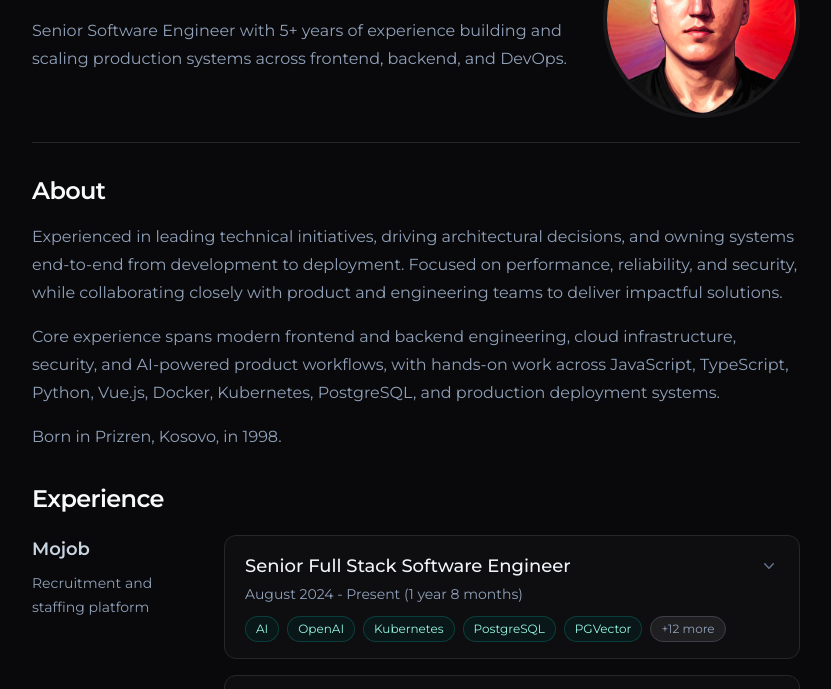
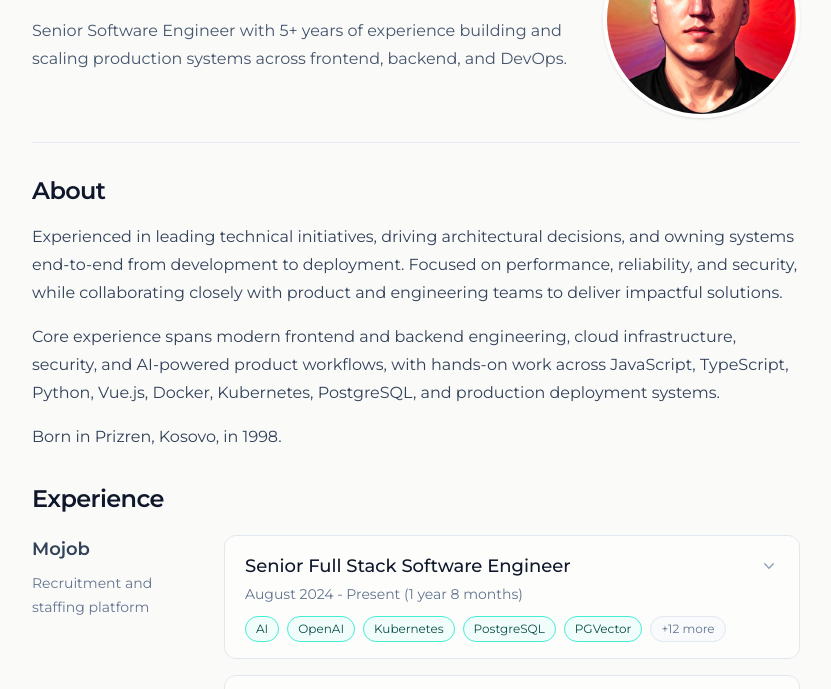
Before and after one commit to huseink/huseink.github.io, an Astro site: page / in a window 1280 px wide. Shown: the part 192-881 px from the top of the page, without its empty margins (224-1055 px from the left). Built offline with nearby package versions, Linux system fonts and the light colour scheme; Astro itself is replaced by a stand-in of ours.

Commit message:
Follow system theme by default

```diff
--- a/src/components/theme/ThemeScript.astro
+++ b/src/components/theme/ThemeScript.astro
@@ -2,18 +2,18 @@
 ---
 
 <script is:inline>
-  if (!localStorage.theme) {
-    localStorage.theme = 'dark'
-  }
+  const prefersDark = window.matchMedia('(prefers-color-scheme: dark)')
+  const hasStoredTheme = 'theme' in localStorage
+
   if (
-    localStorage.theme === 'dark' ||
-    (!('theme' in localStorage) &&
-      window.matchMedia('(prefers-color-scheme: dark)').matches)
+    (hasStoredTheme && localStorage.theme === 'dark') ||
+    (!hasStoredTheme && prefersDark.matches)
   ) {
     document.documentElement.classList.add('dark')
   } else {
     document.documentElement.classList.remove('dark')
   }
+
   function attachEvent(selector, event, fn) {
     const matches = document.querySelectorAll(selector)
     if (matches && matches.length) {
@@ -22,6 +22,13 @@
       })
     }
   }
+
+  if (!hasStoredTheme) {
+    prefersDark.addEventListener('change', (event) => {
+      document.documentElement.classList.toggle('dark', event.matches)
+    })
+  }
+
   window.onload = function () {
     attachEvent('[data-aw-toggle-color-scheme]', 'click', function () {
       document.documentElement.classList.add('theme-animating')
```
